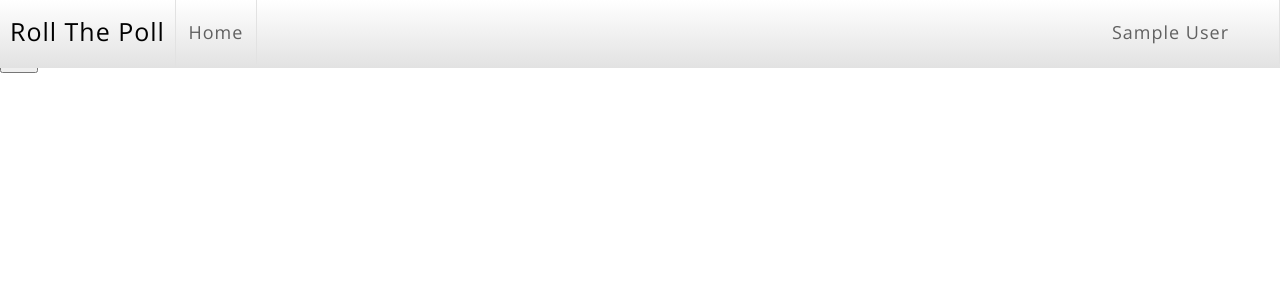
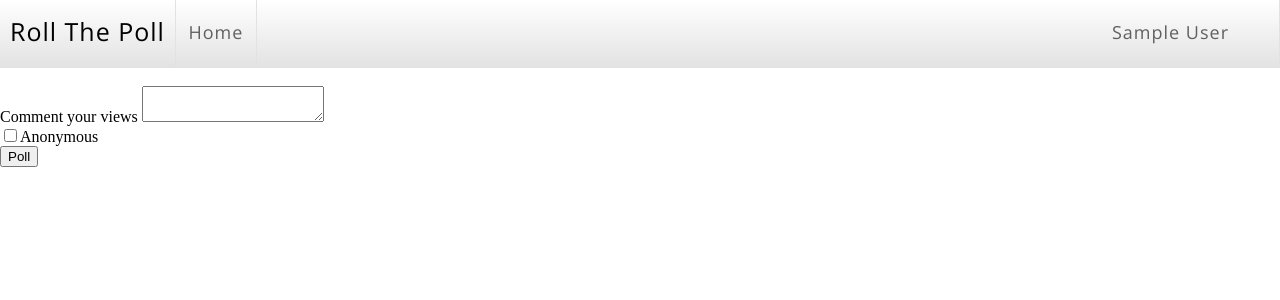
Before and after one commit to utkbansal/roll-the-poll, a Flask app: template app/templates/vote.html in a window 1280 px wide. Shown: the top 300 px of the page. Run offline with Flask 2, Linux system fonts and the light colour scheme; the template is opened without the code that fills it: values that come from a table or form of the project are taken from there, others are empty; a user stored in the database is signed in; tables that the repository leaves empty hold one stand-in row (values such as "Sample post"); parts of the project's set-up code (start-up, migrations or seed data) failed here and were passed over.

Commit message:
Implemented user votes and commments
* edit VoteForm to add comment and anonymous option
* edit models to create rel b/w user & comments
* edit vote.html appropriately
* edit views to implement these changes

```diff
--- a/app/forms.py
+++ b/app/forms.py
@@ -38,4 +38,6 @@ class PollForm(Form):
 
 class VoteForm(Form):
     choice = RadioField('Select')
+    comment = TextAreaField('Comment', validators=[Optional()])
     submit = SubmitField('Poll')
+    anonymous = BooleanField('Anonymous')
--- a/app/models.py
+++ b/app/models.py
@@ -12,6 +12,7 @@ class User(UserMixin, db.Model):
     password_hash = db.Column(db.String(128), nullable = False)#hashed_password
     polls = db.relationship("Poll", backref = "creator", lazy = "dynamic")
     voted = db.relationship("isVoted", backref = "voter", lazy = "dynamic")
+    comments = db.relationship("Comment", backref = "commenter", lazy = "dynamic")
 
     def __repr__(self):
         return self.email
@@ -92,7 +93,8 @@ class Choice(db.Model):
 #comment table
 class Comment(db.Model):
     id = db.Column(db.Integer, primary_key = True)
-    c_choice_id = db.Column(db.String(10), db.ForeignKey("choice.choice_id"), nullable = False)#comment choice id
+    #comment choice id is c_choice_id
+    c_choice_id = db.Column(db.String(10), db.ForeignKey("choice.choice_id"), nullable = False)
     body = db.Column(db.Text(200), nullable = False)
     timestamp = db.Column(db.DateTime, nullable = False)
     user_id = db.Column(db.Integer, db.ForeignKey("user.id"), nullable = False)
@@ -114,3 +116,6 @@ class isVoted(db.Model):
     user_id = db.Column(db.Integer, db.ForeignKey("user.id"), nullable=False)
     poll_id = db.Column(db.Integer, db.ForeignKey("poll.id"), nullable=False)
     option_id = db.Column(db.String(10), db.ForeignKey("choice.choice_id"), nullable=False)
+
+    def __repr__(self):
+        return str(self.poll_id)
--- a/app/templates/vote.html
+++ b/app/templates/vote.html
@@ -2,13 +2,32 @@
 {% block content %}
 
     {{ form.errors }}
+    {% if not voted %}
 
         <form method="post">
             {{ form.hidden_tag() }}
             {{ poll }}
                <ul>
-    {{ form.choice }}
+            <li>{{ form.choice }}</li>
             </ul>
+            Comment your views {{ form.comment }}<br>
+            {{ form.anonymous }}Anonymous<br>
             {{ form.submit }}
         </form>
+    {% endif %}
+    {% if voted %}
+        <p>{{ poll }}</p>
+        <ol>
+        {% for choice in poll.choices.all() %}
+        <li><p>{{ choice }}</p></li>
+        <ul>
+            {% for comment in choice.comments %}
+                {% if comment %}
+                <li>{{comment}}</li><br/><p>commented by {{ comment.commenter.name }}
+                {% endif %}
+            {% endfor %}
+        </ul>
+        {% endfor %}
+        </ol>
+    {% endif %}
 {% endblock %}
--- a/app/views.py
+++ b/app/views.py
@@ -139,12 +139,35 @@ def poll(poll):
     poll = poll.replace('-', ' ')
     poll = poll.replace('~', '?')
     vote_form = VoteForm()
-    poll1 = models.Poll.query.filter_by(body = poll)
-    #vote form ki choice field me choices add
+    voted = False
+    var = models.isVoted.query.filter_by(user_id = g.user.id)
+    vote_list = [x for x in var]
+    if vote_list:
+        for vote in vote_list:
+            if vote.poll_id == models.Poll.query.filter_by(body = poll).first().id:
+                voted = True
+    #vote form ki choice field me choices add (to make a dynamic list for selection)
     vote_form.choice.choices = [(str(x.choice_id), str(x.value)) for x in models.Poll.query.filter_by(body = poll).first().choices.all()]
-    if vote_form.validate_on_submit():  #and vote_form.choice.data is not None:
+    if vote_form.validate_on_submit():
+        # add a vote to the choice
         models.Choice.query.get(vote_form.choice.data).vote()
+        voted = models.isVoted(
+            user_id=g.user.id,
+            poll_id=int(models.Poll.query.filter_by(body = poll).first().id),
+            option_id = vote_form.choice.data
+        )
+        #update the isVoted table
+        db.session.add(voted)
+        comment = models.Comment(
+            choice_id = vote_form.choice.data,
+            user_id=g.user.id,
+            body=vote_form.comment.data,
+            anonymous= vote_form.anonymous.data
+        )
+
+        db.session.add(comment)
+
         db.session.commit()
         flash('Voted Successfully')
         return redirect('/')
-    return render_template('vote.html',poll=poll, form = vote_form)
+    return render_template('vote.html',poll=models.Poll.query.filter_by(body=poll).first(), form = vote_form, voted=voted)
```
Lines whose indentation alone changed are shown as unchanged.
